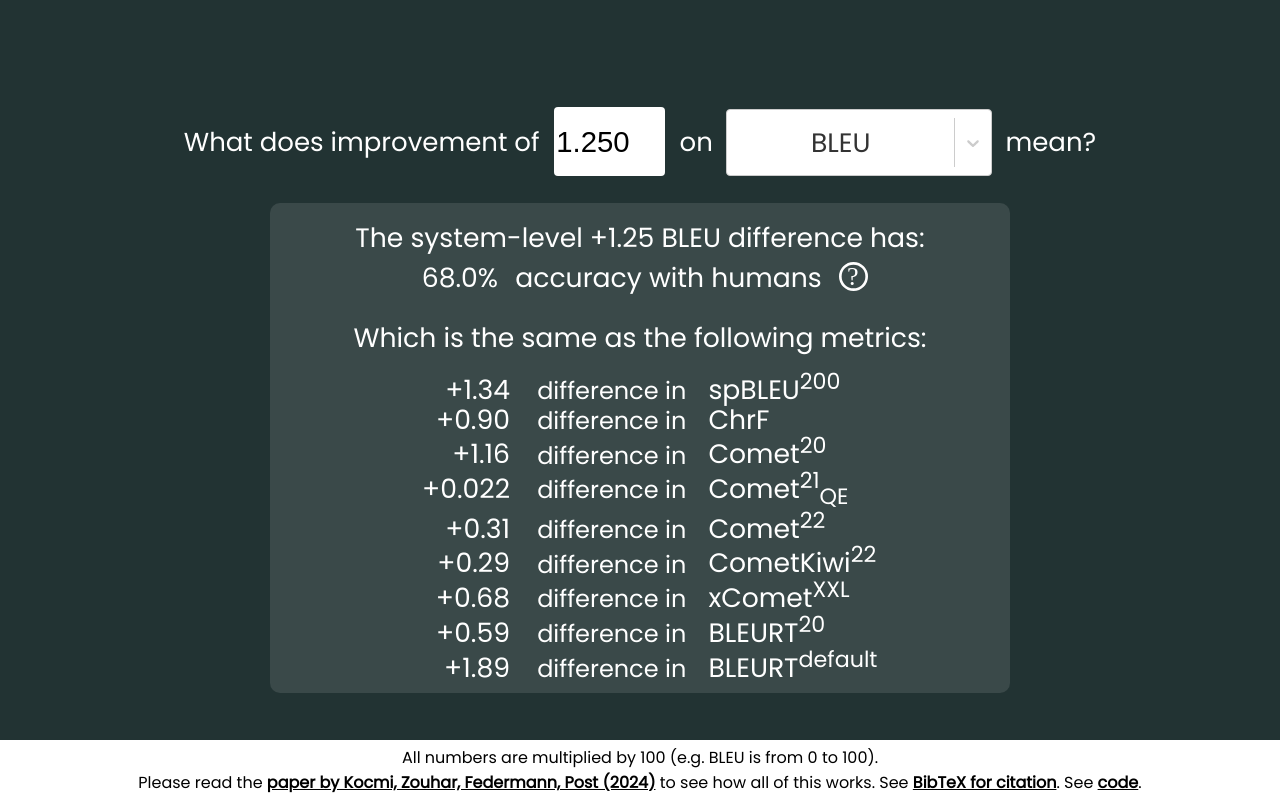
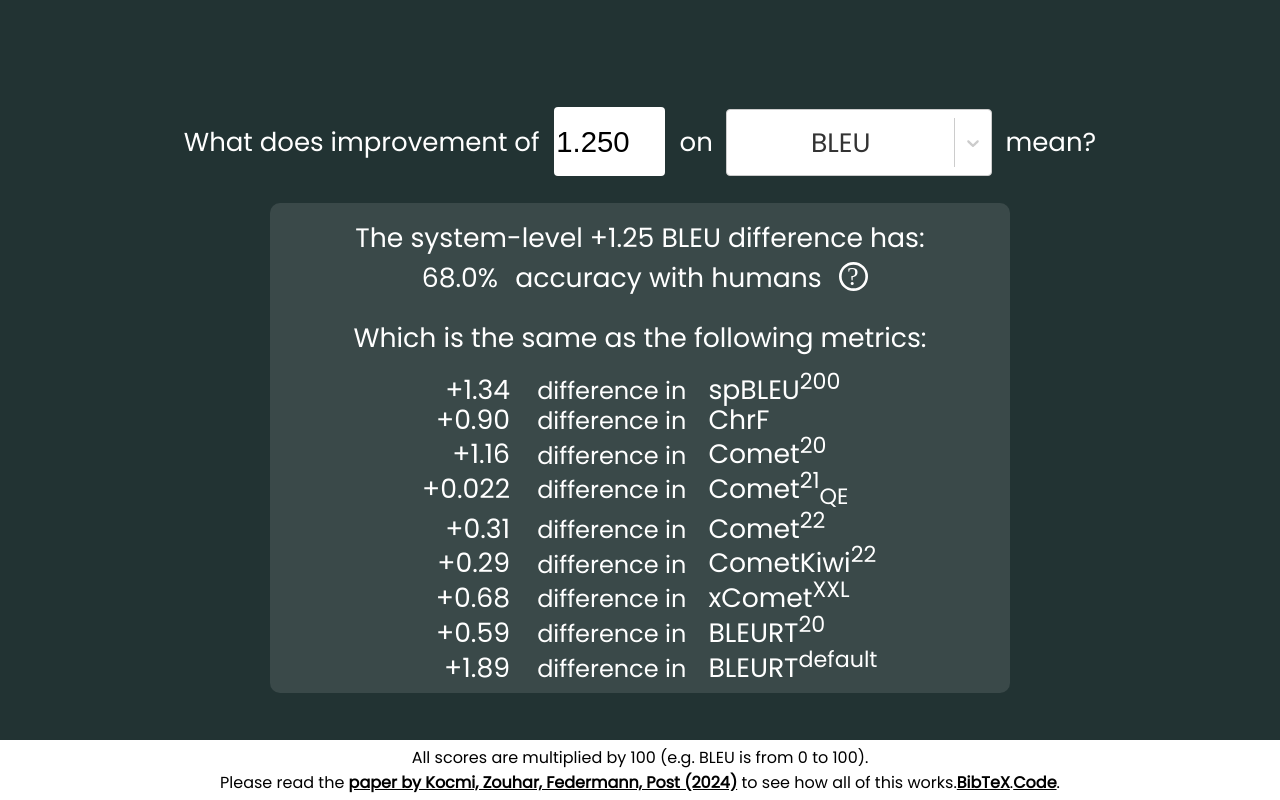
Before and after one commit to kocmitom/MT-Thresholds, a React (Create React App) app: page / in a window 1280 px wide. Built offline with nearby package versions, Linux system fonts and the light colour scheme; the HTML template or start-up script is replaced by a standard one.

Commit message:
Minor reformulations

```diff
--- a/src/App.tsx
+++ b/src/App.tsx
@@ -149,13 +149,12 @@ function App() {
       </div>
       {MESSAGE_OUT}
       <div id="DisclaimerBar">
-        All numbers are multiplied by 100 (e.g. BLEU is from 0 to 100). <br></br>
+        All scores are multiplied by 100 (e.g. BLEU is from 0 to 100). <br></br>
         Please read the <a href="https://arxiv.org/pdf/2401.06760.pdf">paper by Kocmi, Zouhar, Federmann, Post (2024)</a> to see how all of this works.
-        See&nbsp;
-        <Popup trigger={<span id="bibtex_button">BibTeX for citation</span>} position="top center" offsetY={10}>
+        <Popup trigger={<span id="bibtex_button">BibTeX</span>} position="top center" offsetY={10}>
           <div id="bibtex_popup"><pre>{BIBTEX}</pre></div>
         </Popup>.
-        See <a href="https://github.com/kocmitom/MT-Thresholds">code</a>.
+        <a href="https://github.com/kocmitom/MT-Thresholds">Code</a>.
       </div>
     </div>
 
```
